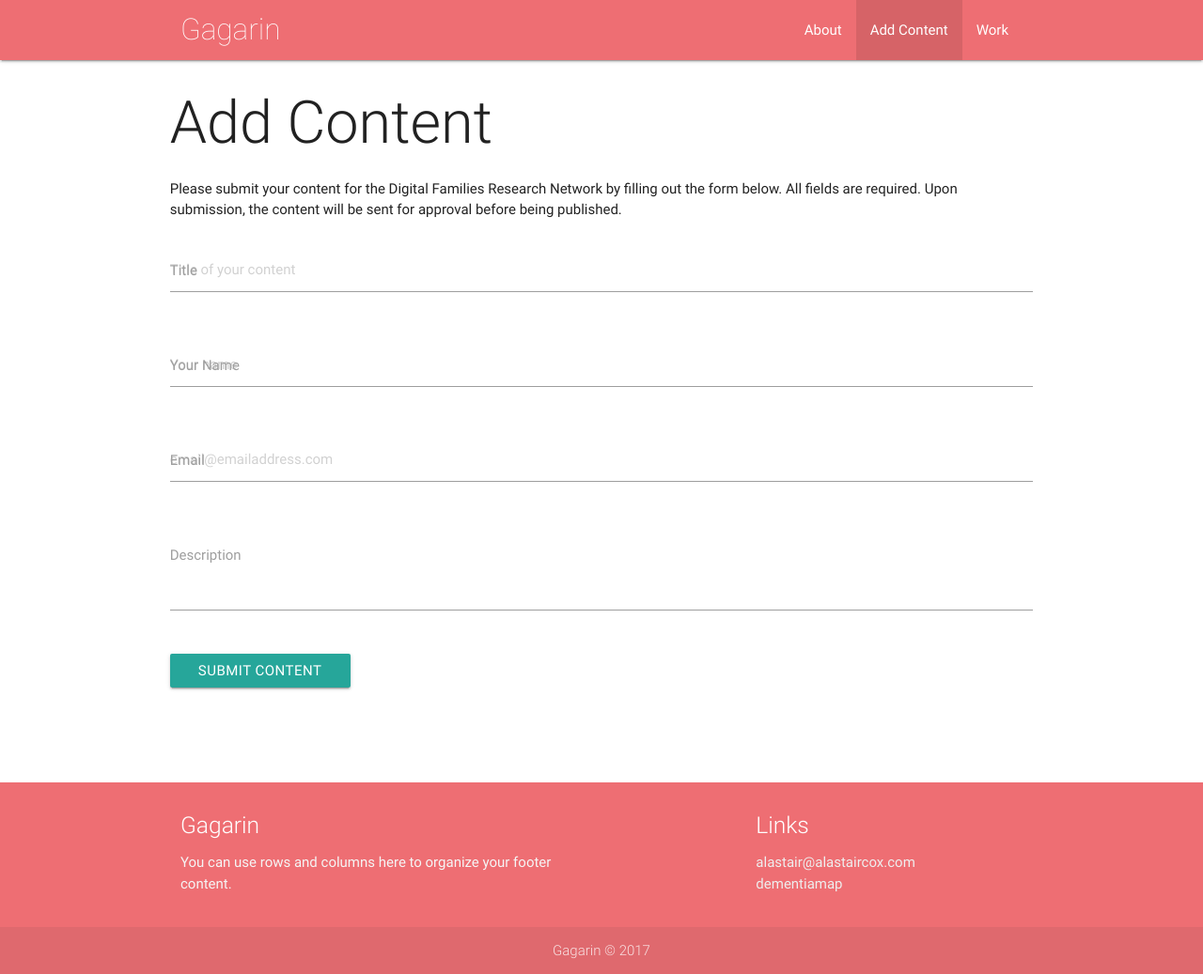
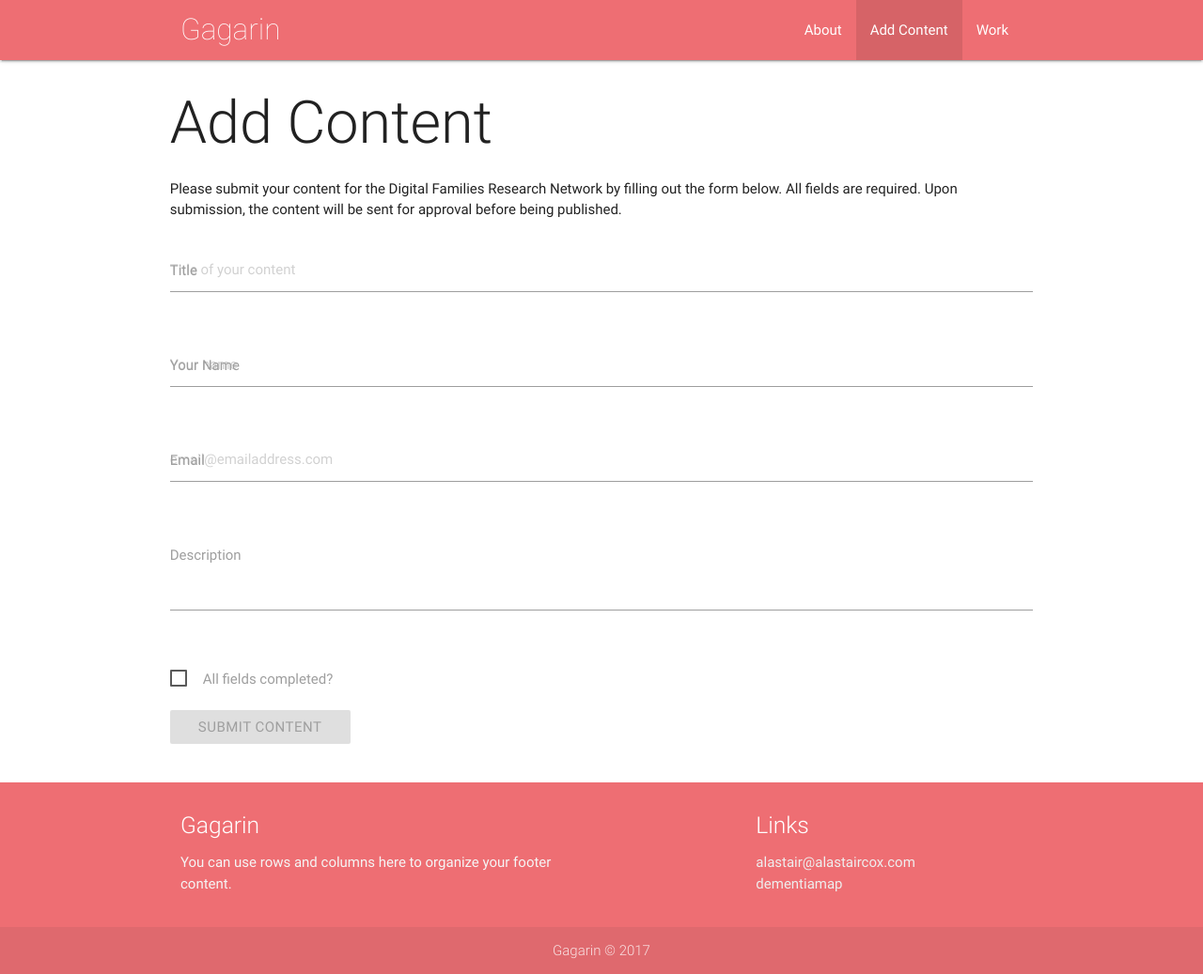
Before and after one commit to SFVPN/jekcms, a Jekyll site: the page built from contact/contact.md, in a window 1280 px wide and 1037 px high. Shown: the whole window at 94% size. Built offline with Jekyll 4.4.1, drawn with Linux system fonts in a browser that asks for light colours; nearby versions of some CDN libraries; a script that is not in the unit is left out.

Commit message:
Trying submissions from the github site

```diff
--- a/_layouts/submissions.html
+++ b/_layouts/submissions.html
@@ -13,7 +13,7 @@
 
 
 <div class="row">
-  <form class="col s12" method="POST" action="https://api.staticman.net/v2/entry/alastair38/jekcms/master/comments">
+  <form class="col s12 form" method="POST" action="https://api.staticman.net/v2/entry/alastair38/jekcms/master/comments">
     <input name="options[redirect]" type="hidden" value="http://localhost:4000/">
     <input name="options[origin]" type="hidden" value="http://localhost:4000/">
     <input name="fields[verify]" type="hidden">
@@ -27,13 +27,13 @@
 </div>
 <div class="row">
 <div class="input-field col s12">
-<input placeholder="Your name" name="fields[person]" id="person" type="text" class="validate">
+<input placeholder="Your name" name="fields[person]" id="person" type="text" class="validate" required>
 <label for="person">Your Name</label>
 </div>
 </div>
 <div class="row">
 <div class="input-field col s12">
-<input placeholder="email@emailaddress.com" name="fields[email]" id="email" type="email" class="validate">
+<input placeholder="email@emailaddress.com" name="fields[email]" id="email" type="text" class="validate" data-error="wrong" data-success="right">
 <label for="email">Email</label>
 </div>
 </div>
@@ -46,7 +46,15 @@
          <label for="description">Description</label>
        </div>
      </div>
-     <button onclick="myFunction()" class="btn" type="submit">Submit Content</button>
+     <div class="row">
+       <p class="col s12">
+        <input type="checkbox" id="ready" />
+        <label for="ready">All fields completed?</label>
+      </p>
+
+     </div>
+
+     <button onclick="myFunction()" id="submitted" class="btn disabled" type="submit">Submit Content</button>
 
    </form>
  </div>
```
Also changed, not shown: other parts of _layouts/submissions.html (+16 -0 lines), staticman.yml (+5 -33 lines).
